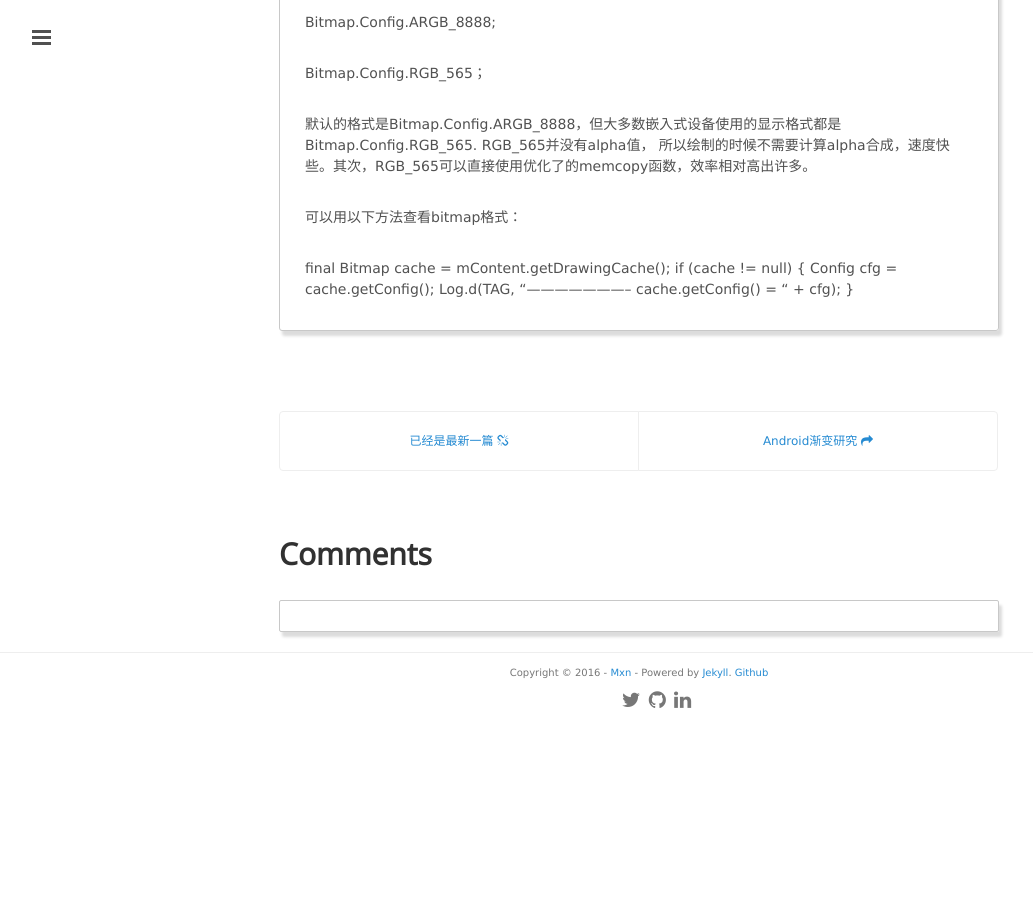
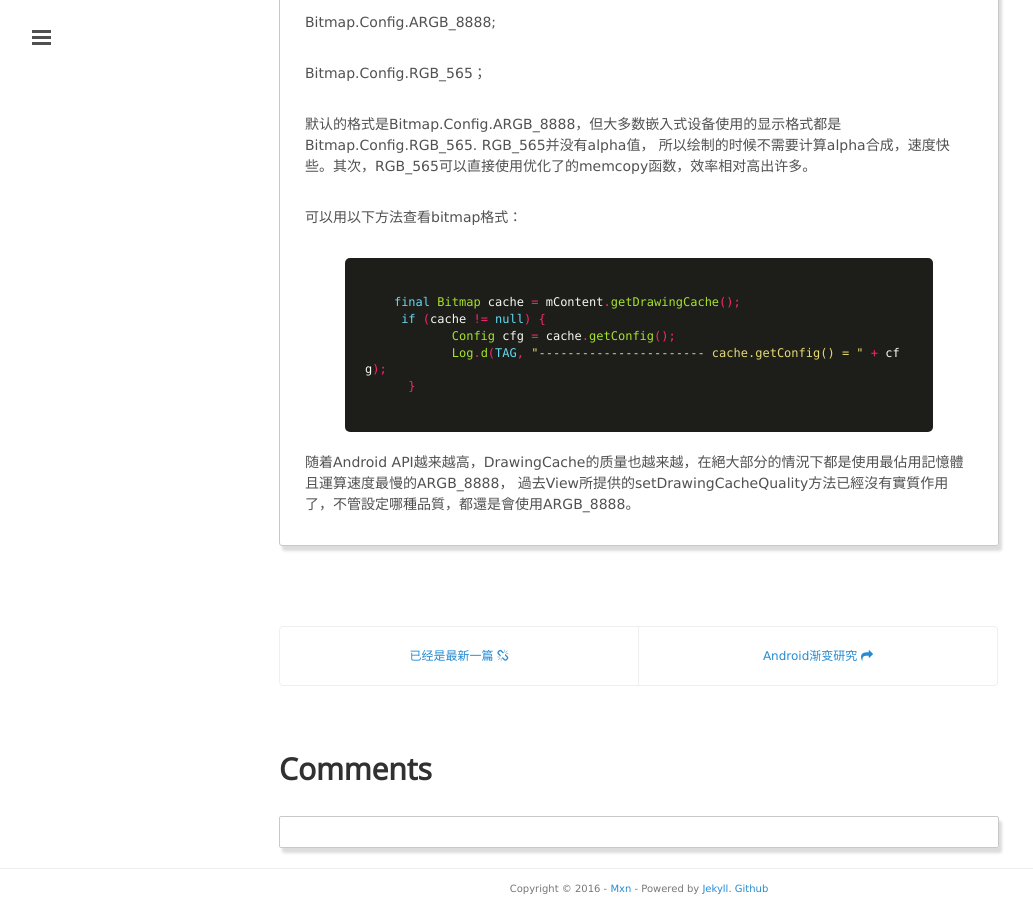
Before and after one commit to mxn21/mxn21.github.io, a Jekyll site: the page built from _posts/2016-1-5-DrawingCache解析.md, in a window 1280 px wide and 900 px high, scrolled down 2867 px. Shown: the whole window, without its empty margins (1-1034 px from the left). Built offline with Jekyll 4.4.1, drawn with Linux system fonts in a browser that asks for light colours; Markdown is read by kramdown in place of the engine named in the settings; comment, search, counter and statistics services are not loaded; before the commit the page ends 3592 px from its top, so only the background shows below that.

Commit message:
324324234

```diff
--- a/_posts/2016-1-5-DrawingCache解析.md
+++ b/_posts/2016-1-5-DrawingCache解析.md
@@ -122,8 +122,13 @@
 
 可以用以下方法查看bitmap格式：
 
- final Bitmap cache = mContent.getDrawingCache();
+    {% highlight java  %}
+    final Bitmap cache = mContent.getDrawingCache();
      if (cache != null) {
             Config cfg = cache.getConfig();
             Log.d(TAG, "----------------------- cache.getConfig() = " + cfg);
       }
+    {% endhighlight %}
+
+随着Android API越来越高，DrawingCache的质量也越来越，在絕大部分的情況下都是使用最佔用記憶體且運算速度最慢的ARGB_8888，
+過去View所提供的setDrawingCacheQuality方法已經沒有實質作用了，不管設定哪種品質，都還是會使用ARGB_8888。
```
